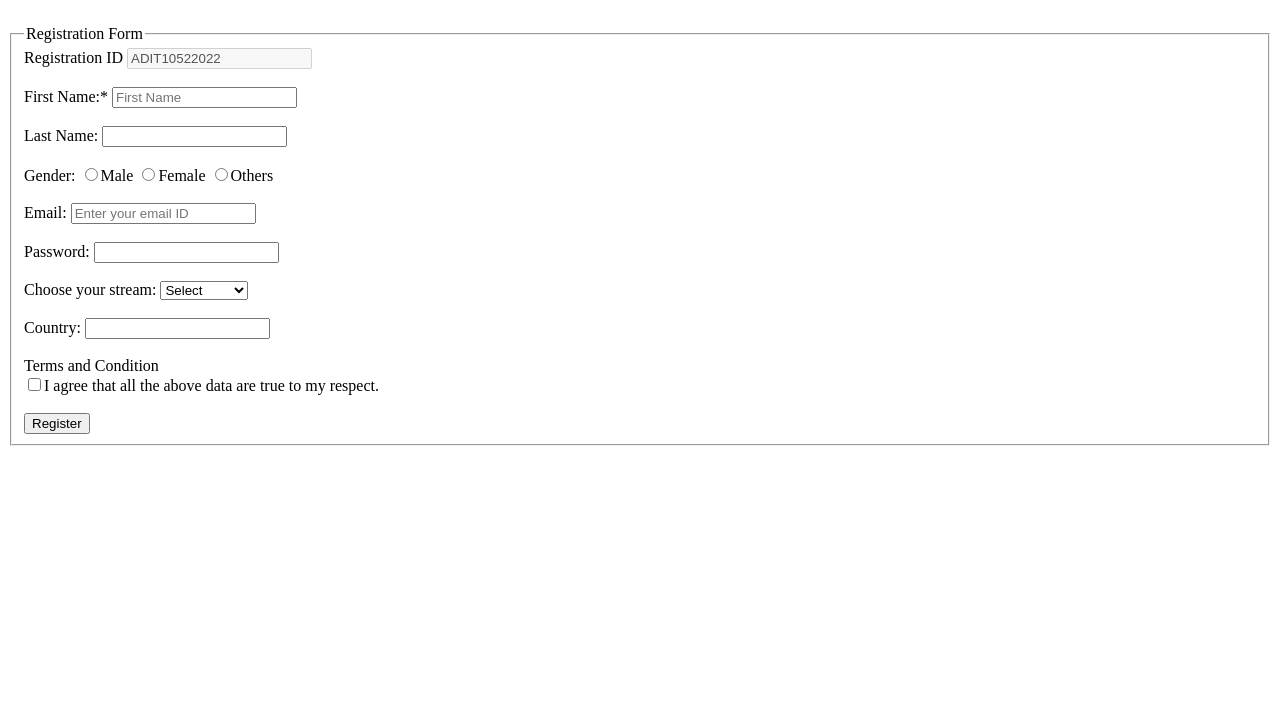
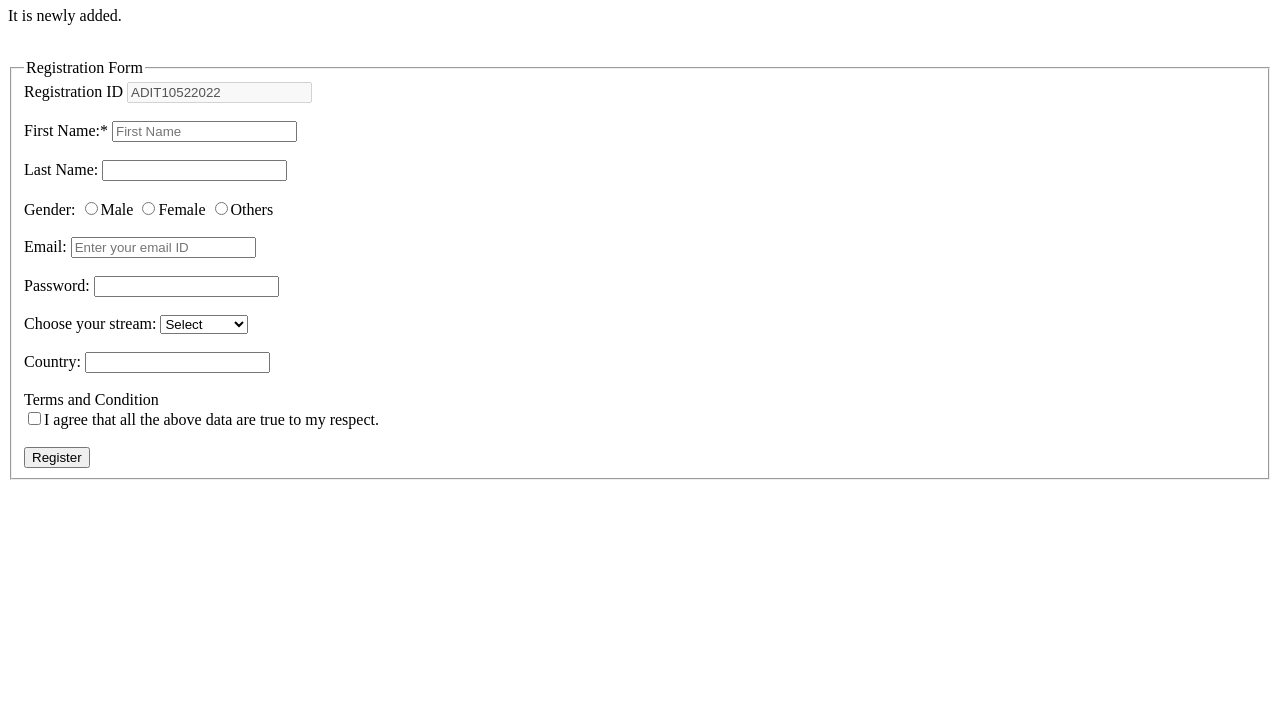
Before and after one commit to DecodeArpi/DemoWebsite, a plain HTML site: page Registration.html in a window 1280 px wide. Shown: the part 73-800 px from the top of the page. Drawn offline with Linux system fonts and the light colour scheme.

Commit message:
Update Registration.html

```diff
--- a/Registration.html
+++ b/Registration.html
@@ -5,6 +5,7 @@
     </head>
     <body>
         <h1>Demo Registration Form</h1>
+        <p>It is newly added.</p>
         <br>
         <form>
             <fieldset>
```
